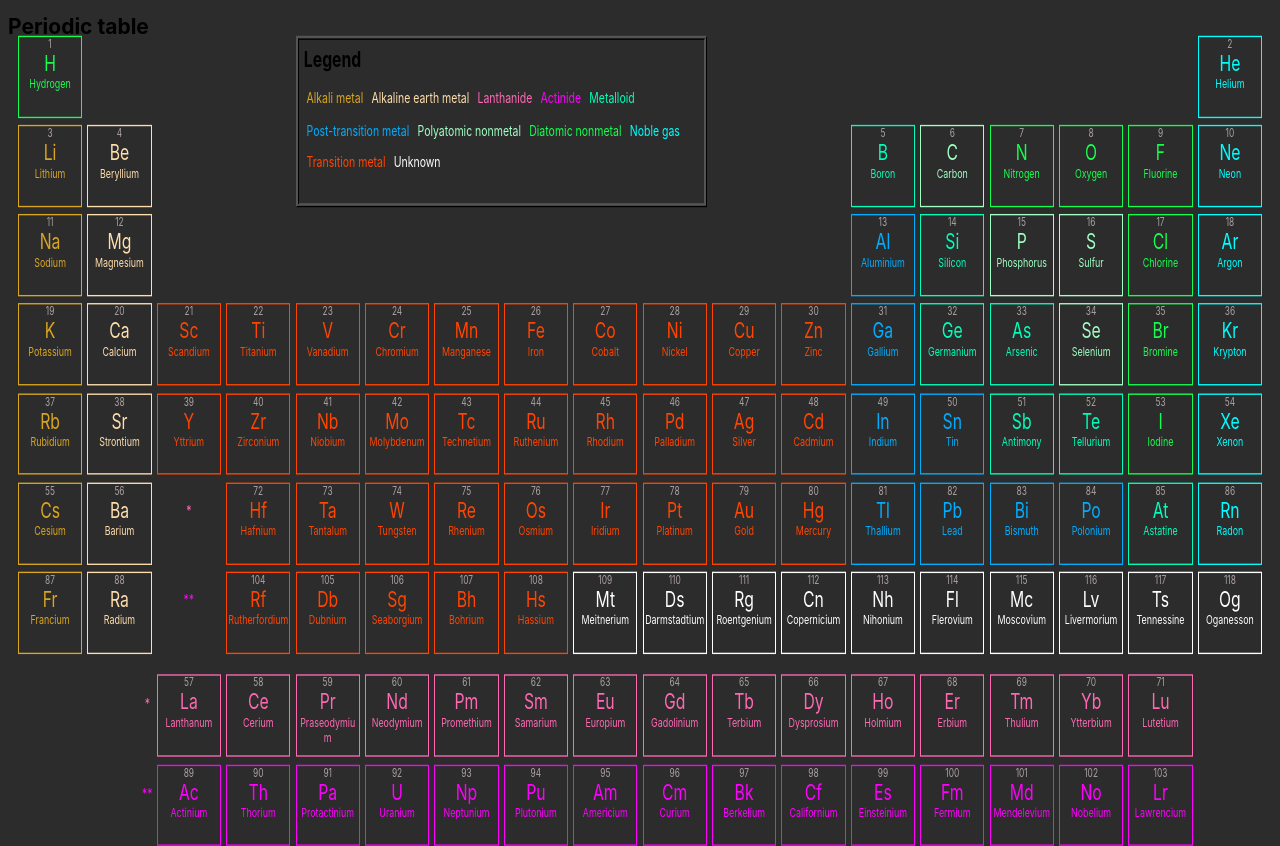
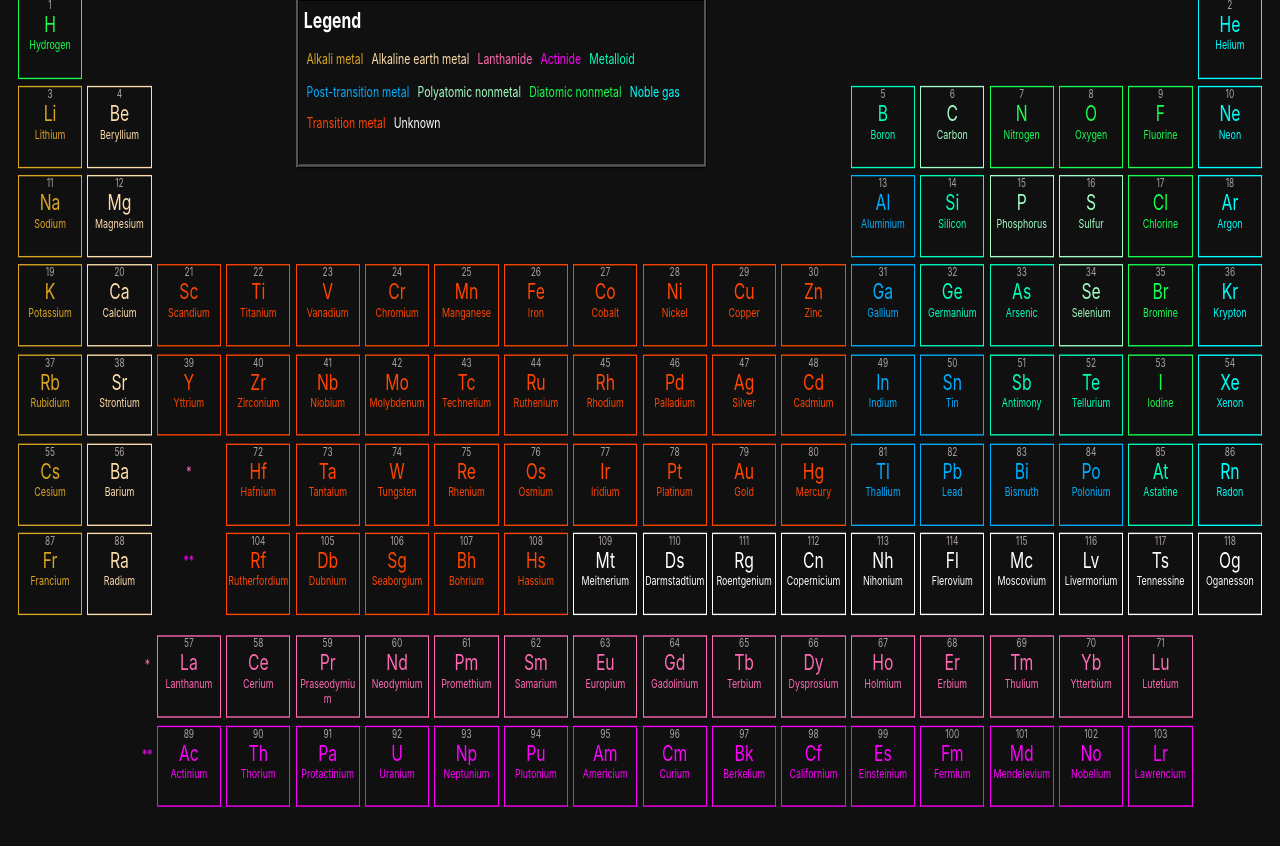
Before and after one commit to element-explorer/periodic-table-plus, a plain HTML site: page index.html in a window 1280 px wide. After the commit the page ends 807 px from the top, so only its background shows below. Drawn offline with Linux system fonts and the light colour scheme.

Commit message:
aesthetic changes

```diff
--- a/index.html
+++ b/index.html
@@ -9,7 +9,7 @@
 
 <body>
   <main>
-    <h1 id="page-title">Periodic table</h1>
+    <h1 id="Title"></h1>
 
     <section id="periodic-table" class="periodic-table" aria-labelledby="page-title">
       <div tabindex="0" class="element element-1 diatomic-nonmetal gas">
--- a/styles.css
+++ b/styles.css
@@ -11,7 +11,7 @@ html {
 /* LAYOUT */
 
 body {
-    background-color: rgb(44, 44, 44);
+    background-color:rgb(16, 16, 16) ;
 }
 
 .periodic-table {
@@ -164,3 +164,4 @@ body {
 .transition-metal:hover { text-shadow: 0px 0px 5px orangered; }
 .unknown { border-color: rgb(255, 255, 255); color: rgb(255, 255, 255); }
 .unknown:hover { text-shadow: 0px 0px 5px white; }
+.periodic-table {color: white;}
```
